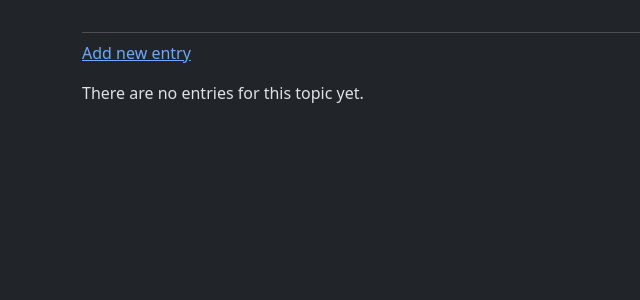
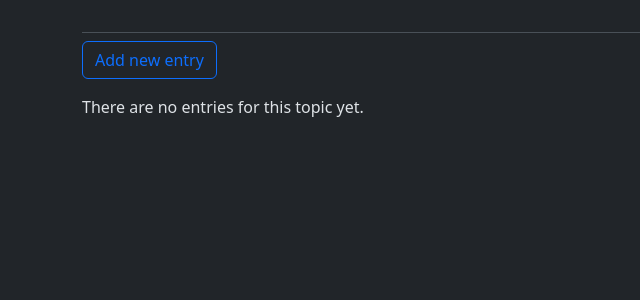
Before and after one commit to SpaghettiArchitect/learning_log, a Django app: template learning_logs/templates/learning_logs/topic.html in a window 1280 px wide. Shown: the part 58-358 px from the top of the page, without its empty margins (0-640 px from the left). Run offline with Django 5.2, Linux system fonts and the light colour scheme; the template is opened without the code that fills it, so the values that code supplies are empty; some libraries are stand-ins or nearby versions.

Commit message:
Update link styles in topic template
- The links for adding and editing an entry now look like buttons. This
makes it easier to know what actions can be taken on this page.

- The edit entry button has been separated from the date, but it remains
on the same line.

```diff
--- a/learning_logs/templates/learning_logs/topic.html
+++ b/learning_logs/templates/learning_logs/topic.html
@@ -7,16 +7,16 @@
 {% block content %}
 
   <p>
-    <a href="{% url 'learning_logs:new_entry' topic.id %}">Add new entry</a>
+    <a class="btn btn-outline-primary" href="{% url 'learning_logs:new_entry' topic.id %}">Add new entry</a>
   </p>
 
   {% for entry in entries %}
     <div class="card mb-3">
       <!-- Card header with timestamp and edit link -->
-      <h4 class="card-header">
+      <h4 class="card-header d-flex justify-content-between">
         {{ entry.date_added|date:"M d, Y H:i" }}
         <small>
-          <a href="{% url 'learning_logs:edit_entry' entry.id %}">
+          <a class="btn btn-outline-secondary" href="{% url 'learning_logs:edit_entry' entry.id %}">
             edit entry
           </a>
         </small>
```
